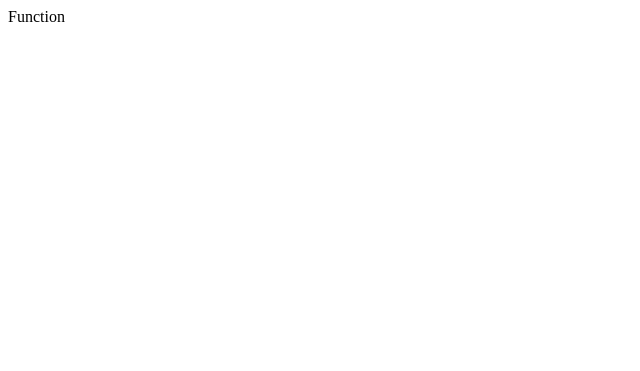
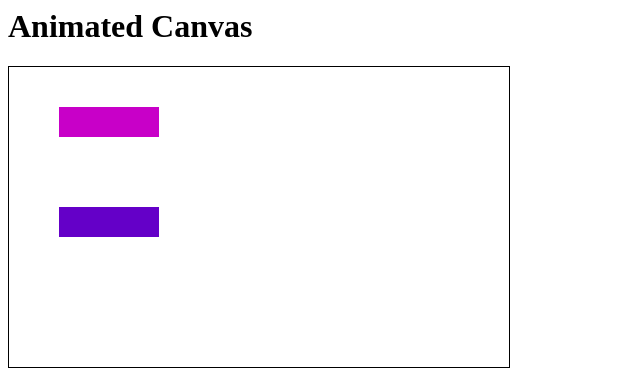
Before and after one commit to patterncard/Mobile-Game, a plain HTML site: page index.html in a window 1280 px wide. Shown: the whole page, without its empty margins (0-640 px from the left). Drawn offline with Linux system fonts and the light colour scheme.

Commit message:
animated canvas

```diff
--- a/index.html
+++ b/index.html
@@ -1,25 +1,45 @@
 <html>
-    <head></head>
+    <head>
+        <title>Animated Canvas</title>
+        <style>
+            canvas {
+                border: 1px solid black;
+            }
+        </style>
+    </head>
     <body>
-        Function
+        <h1>Animated Canvas</h1>
+        <canvas id="mycanvas" width="500" height="300"></canvas>
         <script>
-            let fly = function() {
-                console.log('You are flying ');
+            let x = 10;
+            let y = 10;
+            let w = 20;
+            let h = 30;
+
+            let speed = 2;
+
+            let canvas = document.getElementById('mycanvas');
+            let ctx = canvas.getContext('2d');
+
+            ctx.fillStyle = 'rgb(200, 0, 200)';
+            ctx.fillRect(50, 40, 100, 30);
+
+            ctx.fillStyle = 'rgb(100, 0, 200)';
+            ctx.fillRect(50, 140, 100, 30);
+
+            let update = function() {
+                x = x + speed;
+                console.log(x);
             }
 
-            let player = {
-                x: 10,
-                y: 20,
-                energy: 100,
-                superpower: function() {
-                    console.log('no superpower');
-                }
-            };
+            let step = function() {
+                update();
+                // draw();
 
-            player.superpower();
+                window.requestAnimationFrame(step);
+            }
 
-            player.superpower = fly;
-            player.superpower();
+            step();
         </script>
     </body>
 </html>
```
